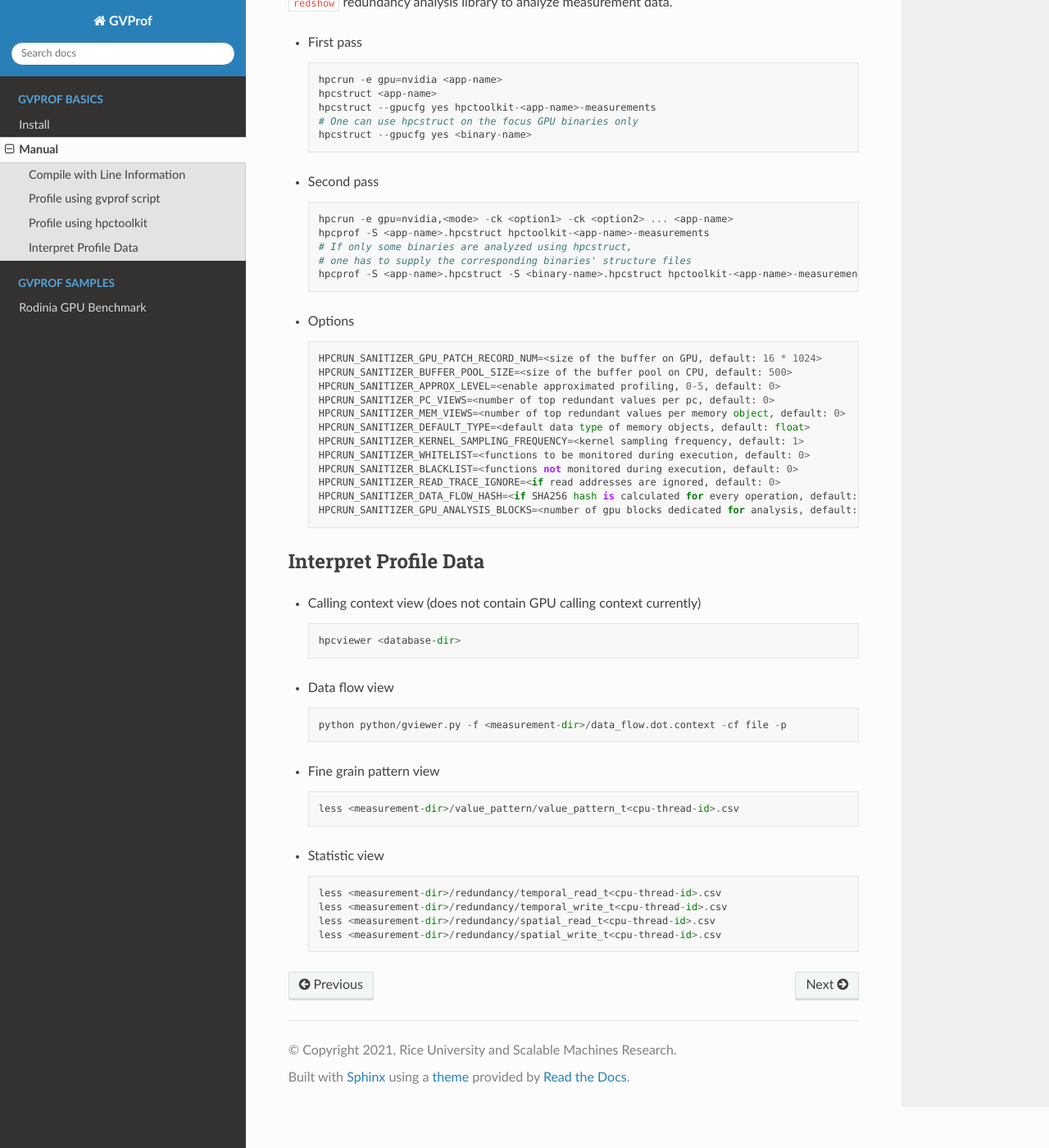
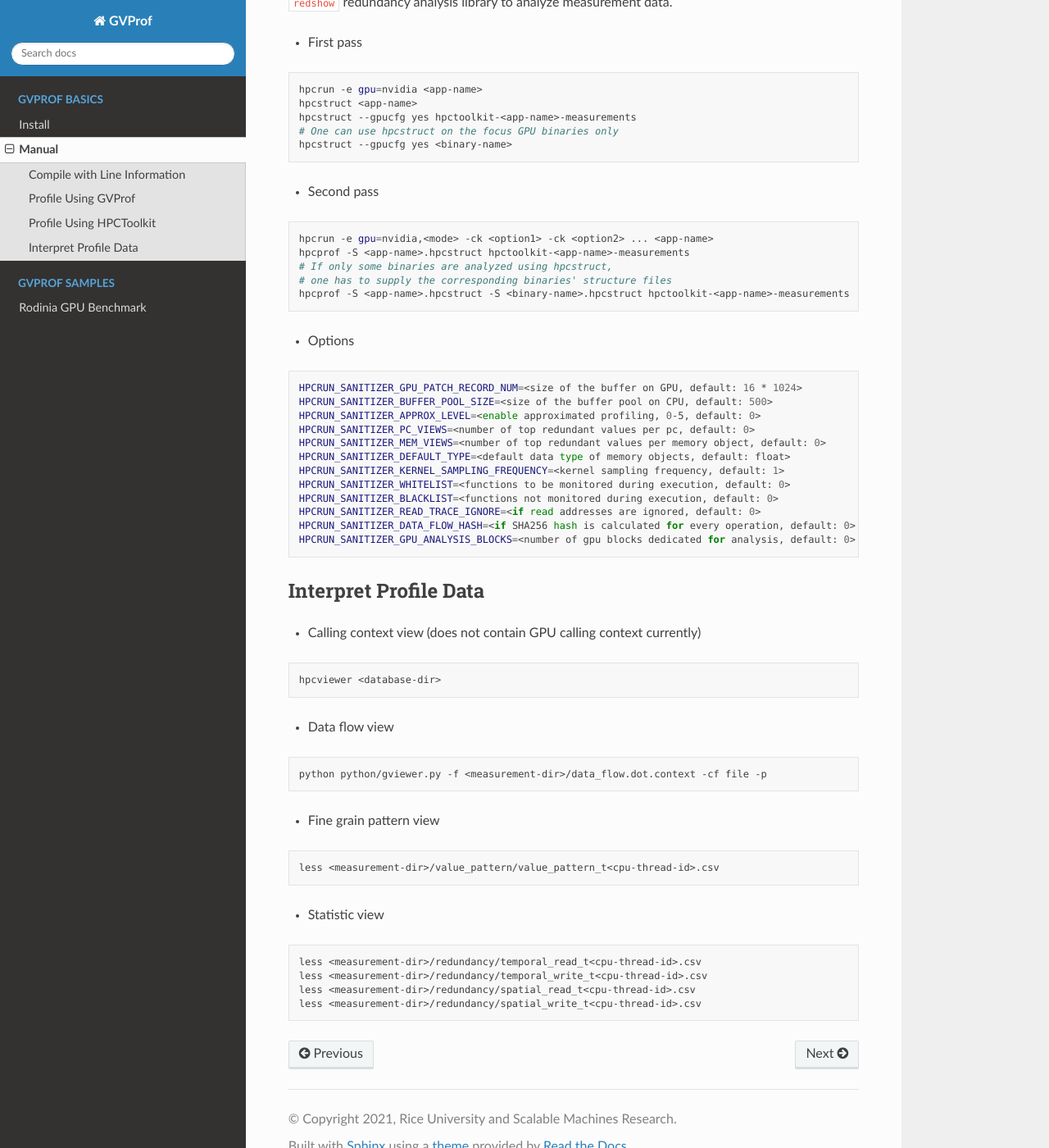
Before and after one commit to GVProf/GVProf, a Sphinx documentation site: the page built from docs/manual.md, in a window 1280 px wide and 1400 px high, scrolled down 802 px. Shown: the whole window at 82% size. Built offline with Sphinx 7.4.7 and the Read the Docs theme 2.0.0, drawn with Linux system fonts in a browser that asks for light colours; pages that are not in the unit, such as notebooks, are missing from menus; some of the changed text lies outside the part shown.

Commit message:
Update docs

````diff
--- a/docs/manual.md
+++ b/docs/manual.md
@@ -8,17 +8,17 @@ For GPU binaries, we recommend using `-O3 -lineinfo`.
 
 For CPU binaries, we recommend using `-O3 -g`.
 
-## Profile using gvprof script
+## Profile Using GVProf
 
 The `gvprof` automates a series of profiling and analysis processes, but supports only basic profiling features. For detailed profiling control, please refer to the next section.
 
-```
+```bash
 gvprof -h
 # Currently we offer three modes
 gvprof -e <redundancy/data_flow/value_pattern> <app-name>
 ```
 
-## Profile using hpctoolkit
+## Profile Using HPCToolkit
 
 Using hpctoolkit to profile applications enables fine-grained control knobs, selective analysis of GPU/CPU binaries, and compatibilities with various launchers (e.g., jsrun).
 We invoke `hpcrun` to profile an application twice using the same input.
@@ -28,52 +28,66 @@ In the second pass, we instrument the cubins and invoke `redshow` redundancy ana
 
 - First pass
 
-      hpcrun -e gpu=nvidia <app-name>
-      hpcstruct <app-name>
-      hpcstruct --gpucfg yes hpctoolkit-<app-name>-measurements
-      # One can use hpcstruct on the focus GPU binaries only
-      hpcstruct --gpucfg yes <binary-name>
+```bash
+hpcrun -e gpu=nvidia <app-name>
+hpcstruct <app-name>
+hpcstruct --gpucfg yes hpctoolkit-<app-name>-measurements
+# One can use hpcstruct on the focus GPU binaries only
+hpcstruct --gpucfg yes <binary-name>
+```
 
 - Second pass
 
-      hpcrun -e gpu=nvidia,<mode> -ck <option1> -ck <option2> ... <app-name>
-      hpcprof -S <app-name>.hpcstruct hpctoolkit-<app-name>-measurements
-      # If only some binaries are analyzed using hpcstruct,
-      # one has to supply the corresponding binaries' structure files
-      hpcprof -S <app-name>.hpcstruct -S <binary-name>.hpcstruct hpctoolkit-<app-name>-measurements
+```bash
+hpcrun -e gpu=nvidia,<mode> -ck <option1> -ck <option2> ... <app-name>
+hpcprof -S <app-name>.hpcstruct hpctoolkit-<app-name>-measurements
+# If only some binaries are analyzed using hpcstruct,
+# one has to supply the corresponding binaries' structure files
+hpcprof -S <app-name>.hpcstruct -S <binary-name>.hpcstruct hpctoolkit-<app-name>-measurements
+```
 
 - Options
 
-      HPCRUN_SANITIZER_GPU_PATCH_RECORD_NUM=<size of the buffer on GPU, default: 16 * 1024>
-      HPCRUN_SANITIZER_BUFFER_POOL_SIZE=<size of the buffer pool on CPU, default: 500>
-      HPCRUN_SANITIZER_APPROX_LEVEL=<enable approximated profiling, 0-5, default: 0>
-      HPCRUN_SANITIZER_PC_VIEWS=<number of top redundant values per pc, default: 0>
-      HPCRUN_SANITIZER_MEM_VIEWS=<number of top redundant values per memory object, default: 0>
-      HPCRUN_SANITIZER_DEFAULT_TYPE=<default data type of memory objects, default: float>
-      HPCRUN_SANITIZER_KERNEL_SAMPLING_FREQUENCY=<kernel sampling frequency, default: 1>
-      HPCRUN_SANITIZER_WHITELIST=<functions to be monitored during execution, default: 0>
-      HPCRUN_SANITIZER_BLACKLIST=<functions not monitored during execution, default: 0>
-      HPCRUN_SANITIZER_READ_TRACE_IGNORE=<if read addresses are ignored, default: 0>
-      HPCRUN_SANITIZER_DATA_FLOW_HASH=<if SHA256 hash is calculated for every operation, default: 0>
-      HPCRUN_SANITIZER_GPU_ANALYSIS_BLOCKS=<number of gpu blocks dedicated for analysis, default: 0>
+```bash
+HPCRUN_SANITIZER_GPU_PATCH_RECORD_NUM=<size of the buffer on GPU, default: 16 * 1024>
+HPCRUN_SANITIZER_BUFFER_POOL_SIZE=<size of the buffer pool on CPU, default: 500>
+HPCRUN_SANITIZER_APPROX_LEVEL=<enable approximated profiling, 0-5, default: 0>
+HPCRUN_SANITIZER_PC_VIEWS=<number of top redundant values per pc, default: 0>
+HPCRUN_SANITIZER_MEM_VIEWS=<number of top redundant values per memory object, default: 0>
+HPCRUN_SANITIZER_DEFAULT_TYPE=<default data type of memory objects, default: float>
+HPCRUN_SANITIZER_KERNEL_SAMPLING_FREQUENCY=<kernel sampling frequency, default: 1>
+HPCRUN_SANITIZER_WHITELIST=<functions to be monitored during execution, default: 0>
+HPCRUN_SANITIZER_BLACKLIST=<functions not monitored during execution, default: 0>
+HPCRUN_SANITIZER_READ_TRACE_IGNORE=<if read addresses are ignored, default: 0>
+HPCRUN_SANITIZER_DATA_FLOW_HASH=<if SHA256 hash is calculated for every operation, default: 0>
+HPCRUN_SANITIZER_GPU_ANALYSIS_BLOCKS=<number of gpu blocks dedicated for analysis, default: 0>
+```
 
 ## Interpret Profile Data
 
 - Calling context view (does not contain GPU calling context currently)
 
-      hpcviewer <database-dir>
+```bash
+hpcviewer <database-dir>
+```
 
 - Data flow view
 
-      python python/gviewer.py -f <measurement-dir>/data_flow.dot.context -cf file -p
+```bash
+python python/gviewer.py -f <measurement-dir>/data_flow.dot.context -cf file -p
+```
 
 - Fine grain pattern view
 
-      less <measurement-dir>/value_pattern/value_pattern_t<cpu-thread-id>.csv
+```bash
+less <measurement-dir>/value_pattern/value_pattern_t<cpu-thread-id>.csv
+```
 
 - Statistic view
 
-      less <measurement-dir>/redundancy/temporal_read_t<cpu-thread-id>.csv
-      less <measurement-dir>/redundancy/temporal_write_t<cpu-thread-id>.csv
-      less <measurement-dir>/redundancy/spatial_read_t<cpu-thread-id>.csv
-      less <measurement-dir>/redundancy/spatial_write_t<cpu-thread-id>.csv
+```bash
+less <measurement-dir>/redundancy/temporal_read_t<cpu-thread-id>.csv
+less <measurement-dir>/redundancy/temporal_write_t<cpu-thread-id>.csv
+less <measurement-dir>/redundancy/spatial_read_t<cpu-thread-id>.csv
+less <measurement-dir>/redundancy/spatial_write_t<cpu-thread-id>.csv
+```
````
Also changed, not shown: docs/index.rst (+4 -4 lines), docs/install.md (+2 -2 lines), docs/rodinia.md (+1 -1 lines).
